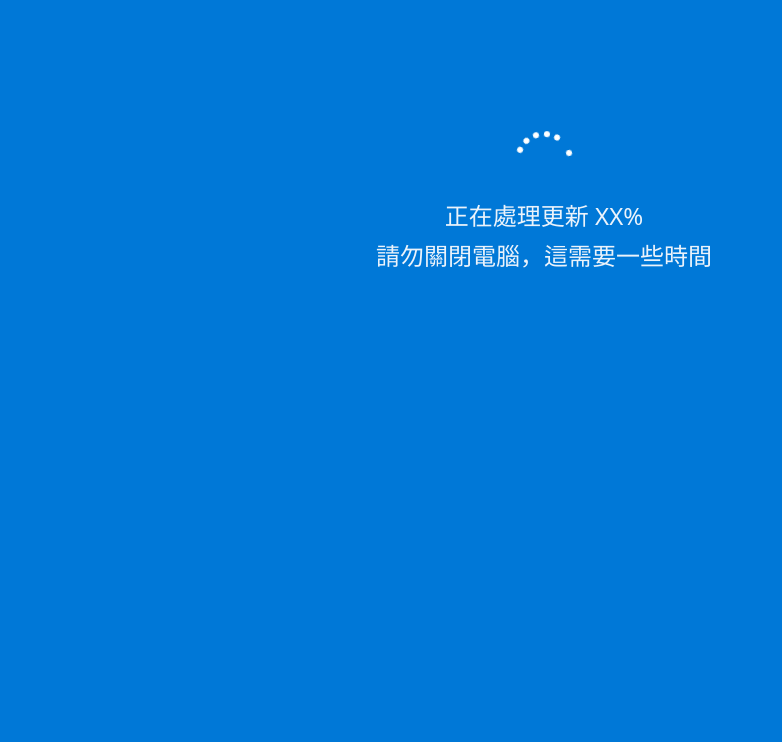
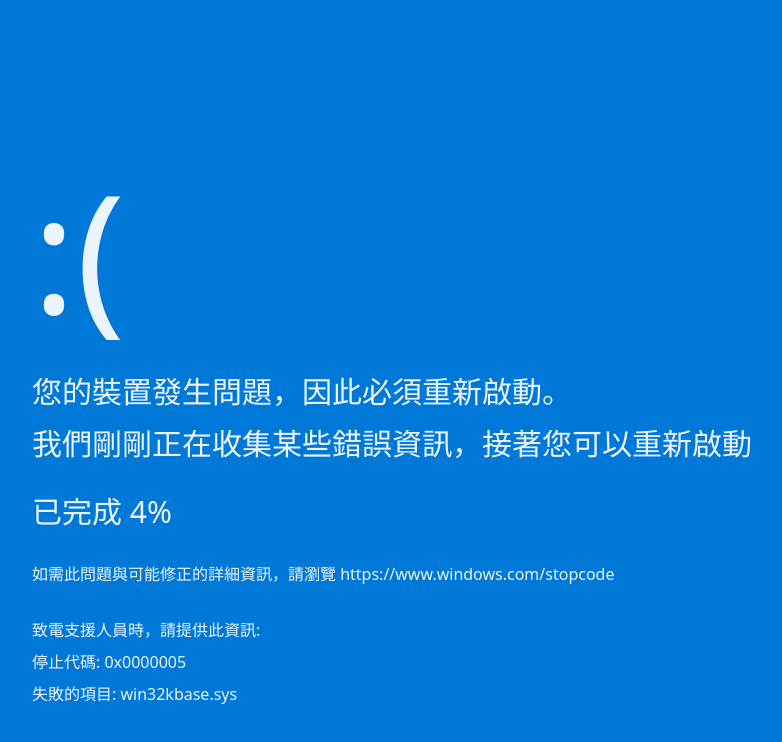
Before and after one commit to J-Shun/blue-screen-machine, a React (Vite) app: page / in a window 1280 px wide. Shown: the top 742 px of the page, without its empty margins (96-878 px from the left). Built offline with nearby package versions, Linux system fonts and the light colour scheme.

Commit message:
fix: 修正 yml 內容

```diff
--- a/src/App.tsx
+++ b/src/App.tsx
@@ -1,18 +1,17 @@
-/* eslint-disable @typescript-eslint/no-unused-vars */
 import { useEffect, useState } from 'react';
 
-function Spinner() {
-  return (
-    <div className='dots'>
-      <div className='dot'></div>
-      <div className='dot'></div>
-      <div className='dot'></div>
-      <div className='dot'></div>
-      <div className='dot'></div>
-      <div className='dot'></div>
-    </div>
-  );
-}
+// function Spinner() {
+//   return (
+//     <div className='dots'>
+//       <div className='dot'></div>
+//       <div className='dot'></div>
+//       <div className='dot'></div>
+//       <div className='dot'></div>
+//       <div className='dot'></div>
+//       <div className='dot'></div>
+//     </div>
+//   );
+// }
 
 function BlueScreenContainer() {
   const [progress, setProgress] = useState(0);
@@ -32,7 +31,7 @@ function BlueScreenContainer() {
 
   return (
     <div className='w-full min-h-screen bg-[#0078D7] text-[#EBF3FB] px-[128px] pt-[128px] '>
-      {/* <h1 className='text-[164px]'>:(</h1>
+      <h1 className='text-[164px]'>:(</h1>
       <p className='text-3xl mb-4'>您的裝置發生問題，因此必須重新啟動。</p>
       <p className='text-3xl mb-8'>
         我們剛剛正在收集某些錯誤資訊，接著您可以重新啟動
@@ -43,13 +42,13 @@ function BlueScreenContainer() {
       </p>
       <p className='text-1xl mb-2'>致電支援人員時，請提供此資訊:</p>
       <p className='text-1xl mb-2'>停止代碼: 0x0000005</p>
-      <p className='text-1xl'>失敗的項目: win32kbase.sys</p> */}
+      <p className='text-1xl'>失敗的項目: win32kbase.sys</p>
 
-      <div className='text-2xl flex flex-col items-center gap-2'>
+      {/* <div className='text-2xl flex flex-col items-center gap-2'>
         <Spinner />
         <p>正在處理更新 XX%</p>
         <p>請勿關閉電腦，這需要一些時間</p>
-      </div>
+      </div> */}
     </div>
   );
 }
```
